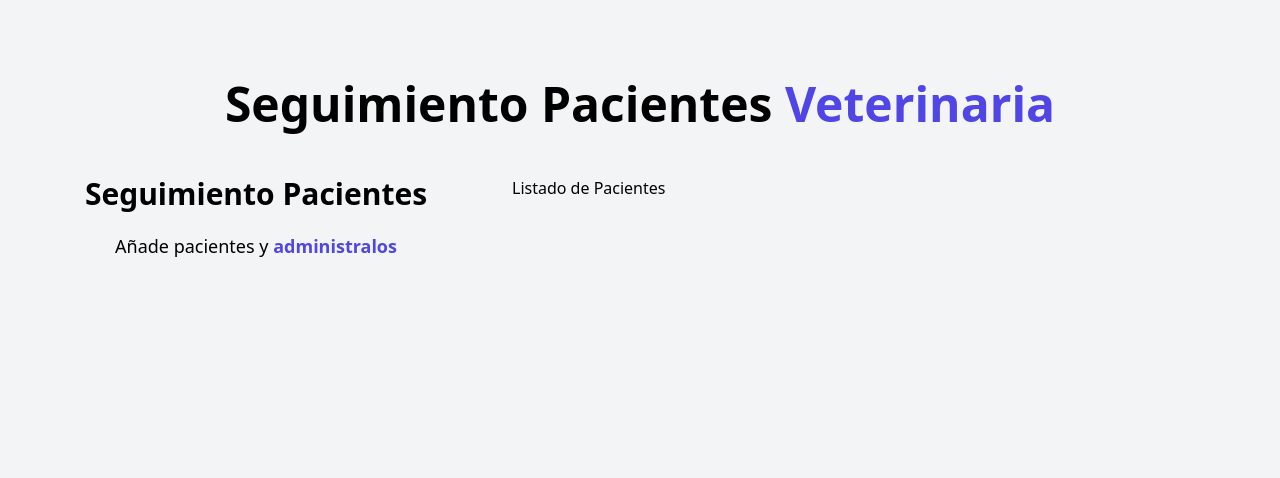
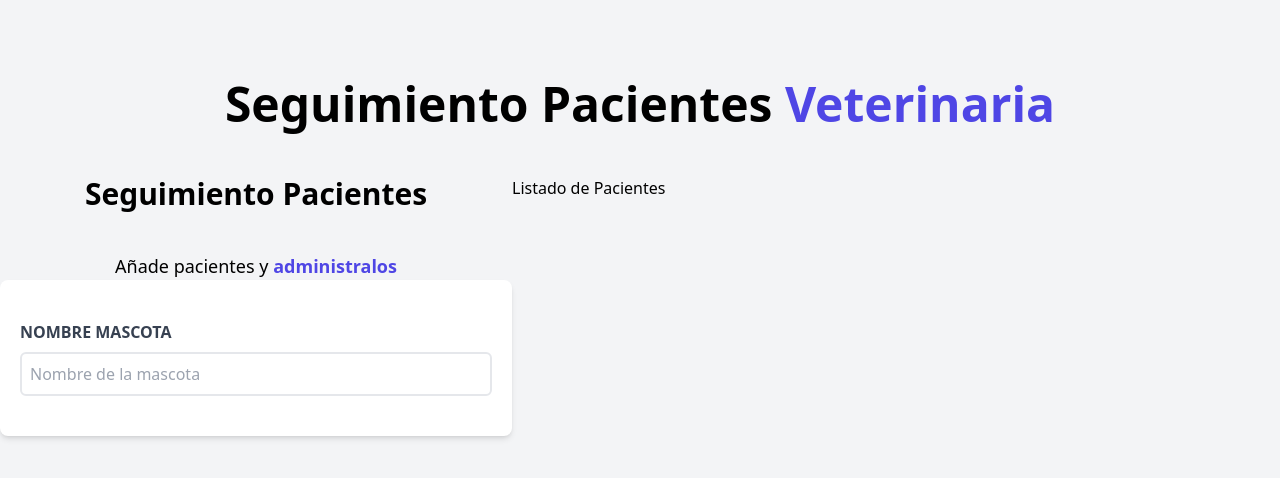
Before and after one commit to cesantaniello/admin-pacientes, a React (Vite) app: page / in a window 1280 px wide. Shown: the top 478 px of the page. Built offline with nearby package versions, Linux system fonts and the light colour scheme.

Commit message:
Make form input

```diff
--- a/src/components/Formulario.jsx
+++ b/src/components/Formulario.jsx
@@ -1,11 +1,22 @@
 const Formulario = () => {
   return (
     <div className="md:w-1/2 lg:w-2/5">
-        <h2 className="font-black text-3xl text-center">Seguimiento Pacientes</h2>
+        <h2 className="font-black text-3xl text-center mb-10">Seguimiento Pacientes</h2>
         <p className="text-lg mt-5 text-center">
           Añade pacientes y {''}
           <span className="text-indigo-600 font-bold">administralos</span>
         </p>
+        <form className="bg-white shadow-md rounded-lg py-10 px-5">
+          <div>
+            <label htmlFor="mascota" className="block text-gray-700 uppercase font-bold">Nombre Mascota</label>
+            <input
+              id="mascota"
+              type="text"
+              placeholder="Nombre de la mascota"
+              className="border-2 w-full p-2 mt-2 placeholder-gray-400 rounded-md"
+            />
+          </div>
+        </form>
     </div>
   )
 }
```
